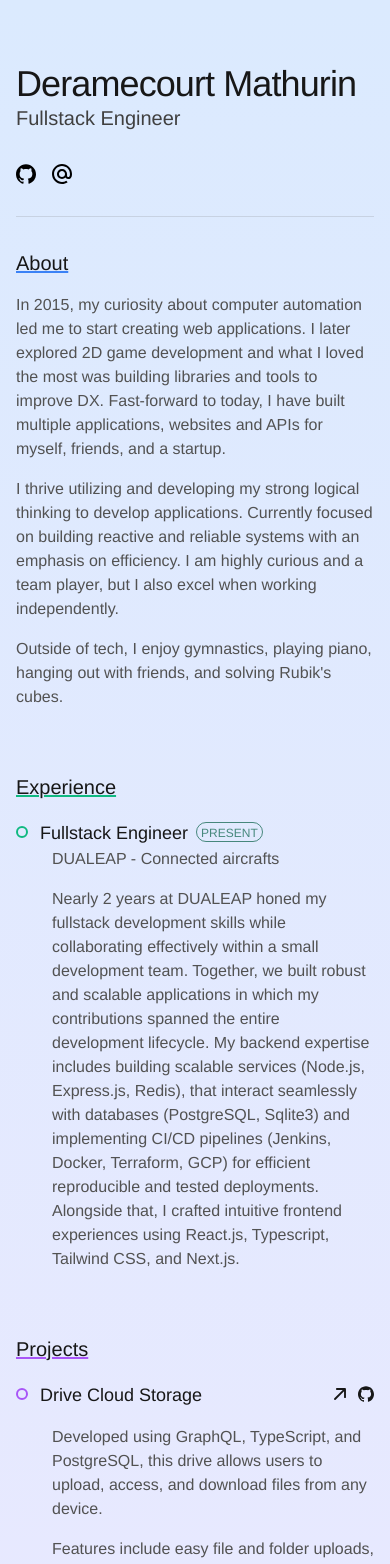
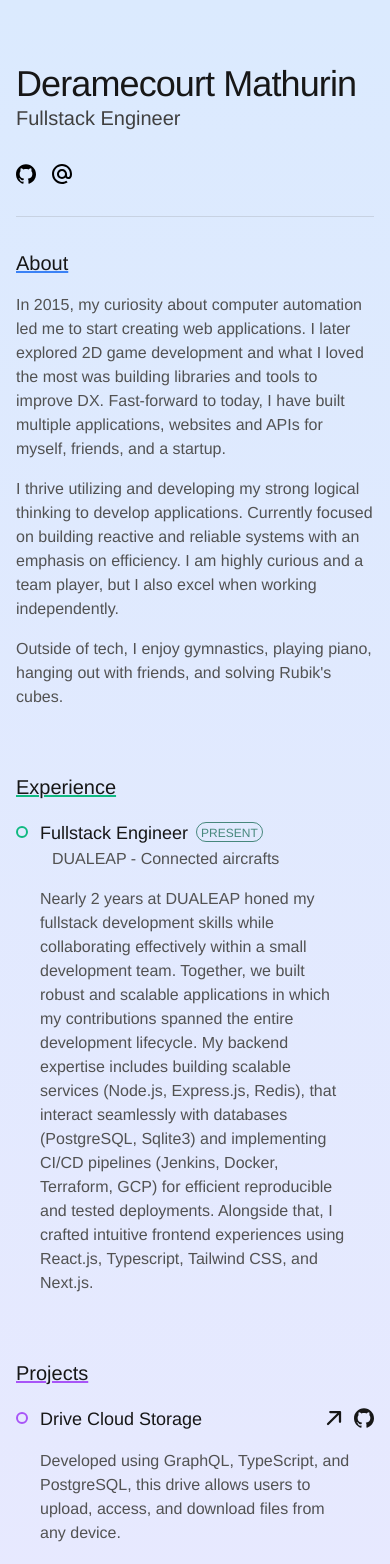
Before and after one commit to mDeram/portfolio, a React (Vite) app: page / in a window 390 px wide. Shown: the top 1564 px of the page. Built offline with nearby package versions, Linux system fonts and the light colour scheme.

Commit message:
style: improvements for small screens & text-nowrap to improve readability

```diff
--- a/src/App.jsx
+++ b/src/App.jsx
@@ -11,7 +11,7 @@ function Project({ src, alt, title, githubHref, demoHref, content }) {
     return (
         <>
         <div className="flex flex-col sm:flex-row gap-8 sm:gap-0 text-neutral-900">
-            <div className="w-full sm:w-1/2 mr-8">
+            <div className="w-full sm:w-1/2 sm:mr-8">
                 <div className="flex items-center justify-between">
                     <div className="flex items-center gap-2">
                         <div className="border-purple-500 rounded-full border-2 w-3 h-3" />
@@ -19,14 +19,14 @@ function Project({ src, alt, title, githubHref, demoHref, content }) {
                     </div>
                     <div className="flex items-center gap-2">
                         <a href={demoHref} target="_blank" className="w-full group" title={openProjectText} aria-label={openProjectText}>
-                            <PiArrowUpRightBold className="text-xl group-hover:-translate-y-px" />
+                            <PiArrowUpRightBold className="text-2xl sm:text-xl group-hover:-translate-y-px" />
                         </a>
                         <a href={githubHref} target="_blank" className="w-full group" title={openGithubText} aria-label={openGithubText}>
-                            <SiGithub className="group-hover:-translate-y-px" />
+                            <SiGithub className="text-xl sm:text-base group-hover:-translate-y-px" />
                         </a>
                     </div>
                 </div>
-                <div className="pl-9 mt-4 text-neutral-600">
+                <div className="ml-6 mr-6 sm:mr-0 mt-4 text-neutral-600">
                     {content}
                 </div>
             </div>
@@ -85,8 +85,8 @@ function App() {
                             <h3 className="text-neutral-900 font-medium pl-1 text-lg pt-0.5">Fullstack Engineer</h3>
                             <p className="border border-emerald-800/70 text-emerald-800/70 rounded-full px-1 pt-0.5 text-xs py-0 inline-block">PRESENT</p>
                         </div>
-                        <div className="pl-9 text-neutral-600">
-                            <p>DUALEAP - Connected aircrafts</p>
+                        <div className="mx-6 text-neutral-600">
+                            <p className="ml-3">DUALEAP - Connected aircrafts</p>
                             <p className="mt-4">
                                 {/*Nearly 2 years of fullstack development experience at DUALEAP resulted in building robust and user-friendly applications.*/}
                                 Nearly 2 years at DUALEAP honed my fullstack development skills while collaborating effectively within a small development team.
@@ -94,8 +94,8 @@ function App() {
                                 My backend expertise includes
                                         building scalable services (Node.js, Express.js, Redis),
                                         that interact seamlessly with databases (PostgreSQL, Sqlite3)
-                                        and implementing CI/CD pipelines (Jenkins, Docker, Terraform, GCP) for efficient reproducible and tested deployments.
-                                Alongside that, I crafted intuitive frontend experiences using React.js, Typescript, Tailwind CSS, and Next.js.
+                                        and implementing <span className="text-nowrap">CI/CD</span> pipelines (Jenkins, Docker, Terraform, GCP) for efficient reproducible and tested deployments.
+                                Alongside that, I crafted intuitive frontend experiences using React.js, Typescript, <span className="text-nowrap">Tailwind CSS</span>, and Next.js.
                             </p>
                         </div>
                     </li>
```
